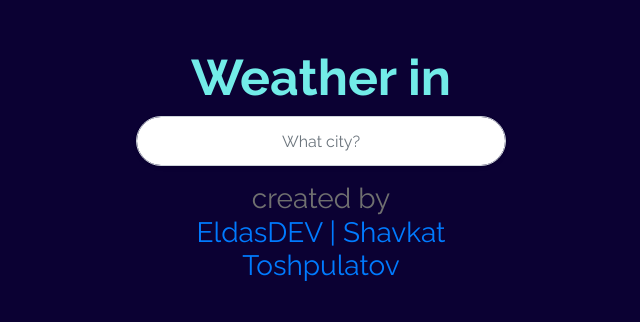
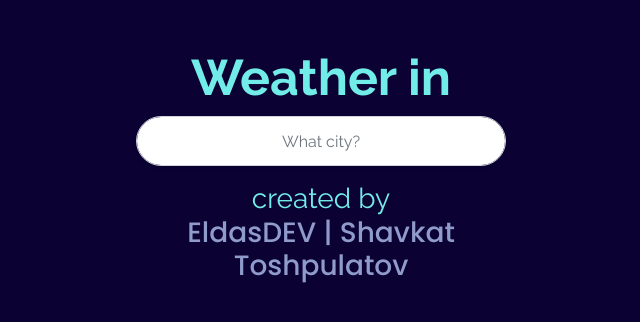
Before and after one commit to eldasdev/WeatherApp, a plain HTML site: page Weather App in JavaScript/index.html in a window 1280 px wide. Shown: the whole page, without its empty margins (319-959 px from the left). Drawn offline with nearby package versions, Linux system fonts and the light colour scheme.

Commit message:
Update style.css

```diff
--- a/Weather App in JavaScript/style.css
+++ b/Weather App in JavaScript/style.css
@@ -1,4 +1,14 @@
+/*
+  Weather App with JavaScript
+  Created by Shavkat Toshpulatov | EldasDEV
+  Portfolio: https://eldasdev.netlify.app
+  GitHub: https://github.com/eldasdev
+  LICENSE: MIT Open Source Project LICENSE
+*/
+
 @import url('https://fonts.googleapis.com/css2?family=Raleway:wght@100;400;700&display=swap');
+
+@import url('https://fonts.googleapis.com/css2?family=Poppins:ital,wght@0,500;0,600;0,800;0,900;1,500;1,600;1,800&display=swap');
 
 body {
   font-family: 'Raleway', sans-serif;
@@ -107,3 +117,18 @@ body {
   font-weight: 400;
   letter-spacing: -2px;
 }
+
+.creator h3 {
+  color: #72ECE8;
+}
+
+.creator a {
+  font-family: 'Poppins', sans-serif;
+  text-decoration: none !important;
+  color: #8F9BCB !important;
+  transition: all 0.35s ease;
+}
+
+.creator a:hover {
+  border-bottom: dotted;
+}
```
